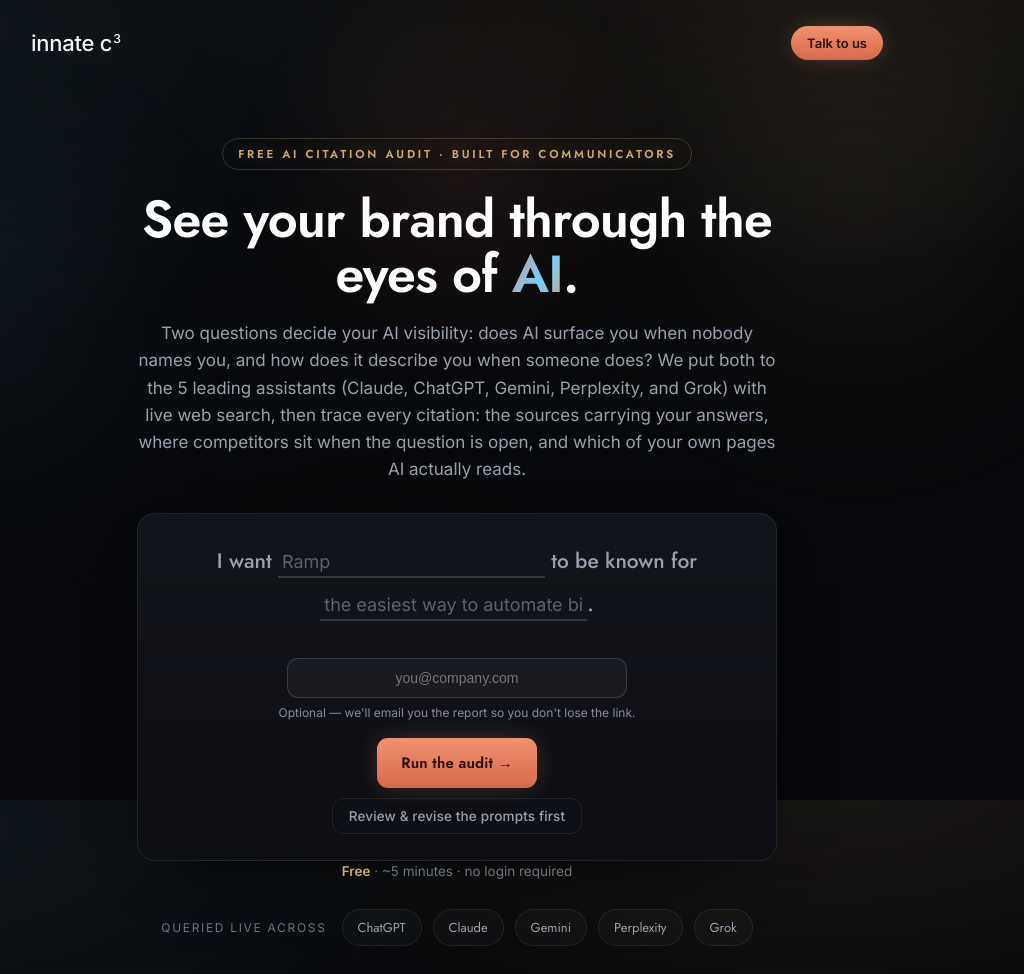
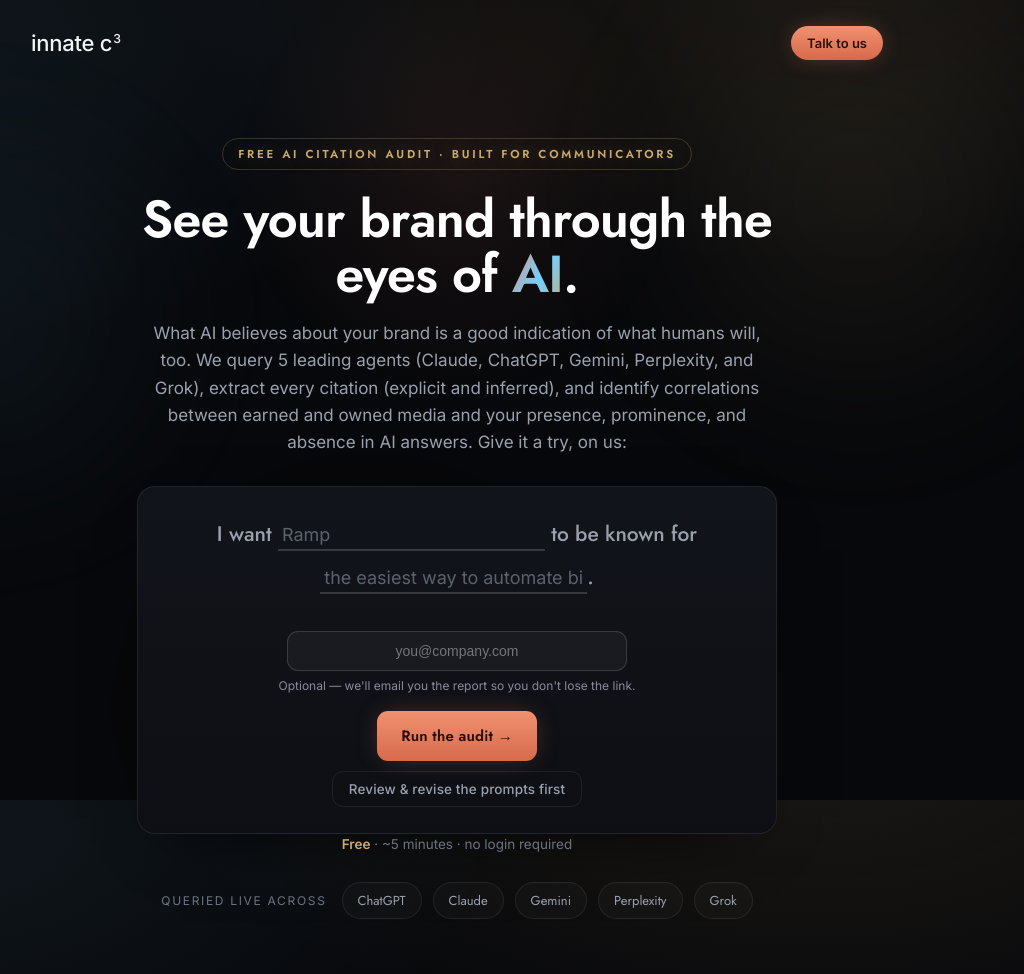
Before and after one commit to nathanstrauss13/news-analyzer, a Flask app: page /citation-audit in a window 1280 px wide. Shown: the top 974 px of the page, without its empty margins (183-1207 px from the left). Run offline with Flask 3, Linux system fonts and the light colour scheme; some libraries are stand-ins or nearby versions.

Commit message:
Hero subtitle: Nathan's copy (AI belief as leading indicator, earned/owned correlations)
Co-Authored-By: Claude Fable 5 <noreply@anthropic.com>

```diff
--- a/templates/citation_audit.html
+++ b/templates/citation_audit.html
@@ -1944,7 +1944,7 @@
         <header class="hero" id="heroSection">
             <span class="eyebrow">Free AI Citation Audit · Built for communicators</span>
             <h1>See your brand through the<br>eyes of <span class="g">AI</span>.</h1>
-            <p class="subtitle sub" id="initialSubtitle">Two questions decide your AI visibility: does AI surface you when nobody names you, and how does it describe you when someone does? We put both to the 5 leading assistants (Claude, ChatGPT, Gemini, Perplexity, and Grok) with live web search, then trace every citation: the sources carrying your answers, where competitors sit when the question is open, and which of your own pages AI actually reads.</p>
+            <p class="subtitle sub" id="initialSubtitle">What AI believes about your brand is a good indication of what humans will, too. We query 5 leading agents (Claude, ChatGPT, Gemini, Perplexity, and Grok), extract every citation (explicit and inferred), and identify correlations between earned and owned media and your presence, prominence, and absence in AI answers. Give it a try, on us:</p>
 
             <div class="form-section" id="formSection">
                 <form class="runner" id="runnerForm" onsubmit="startHomepageAudit();return false;">
```
